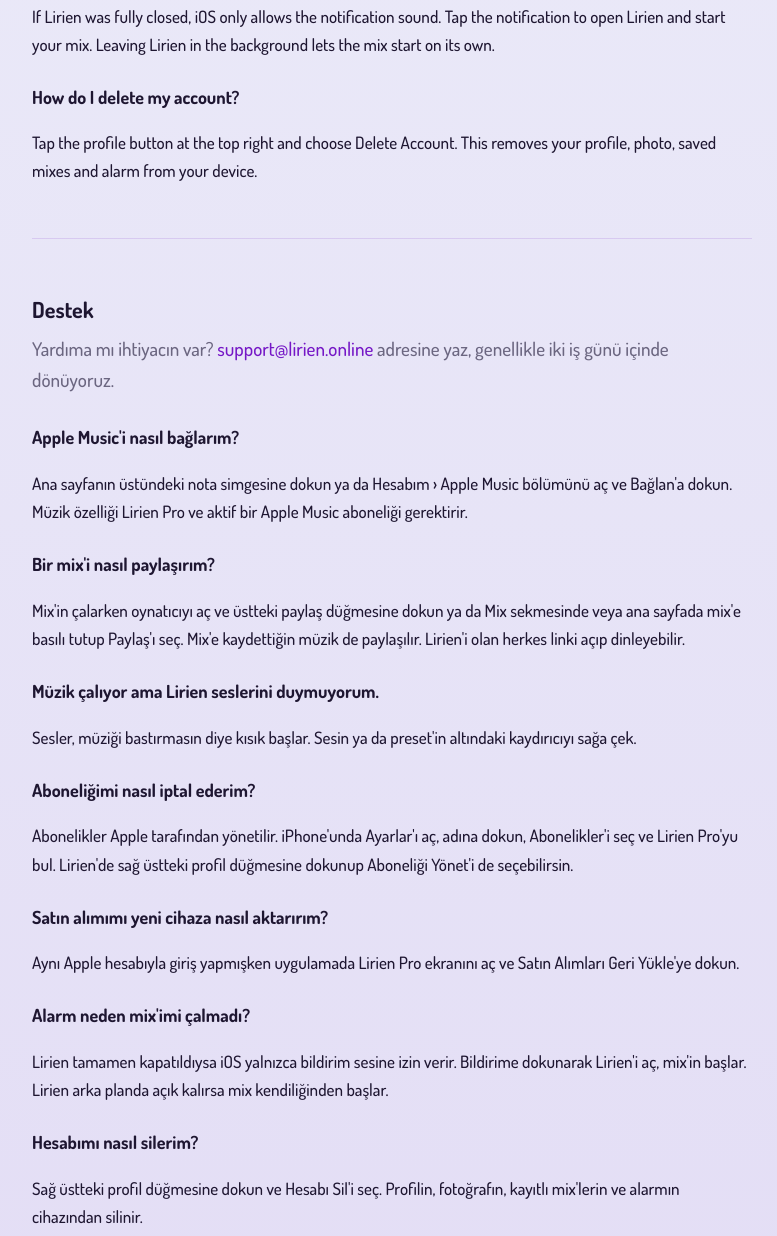
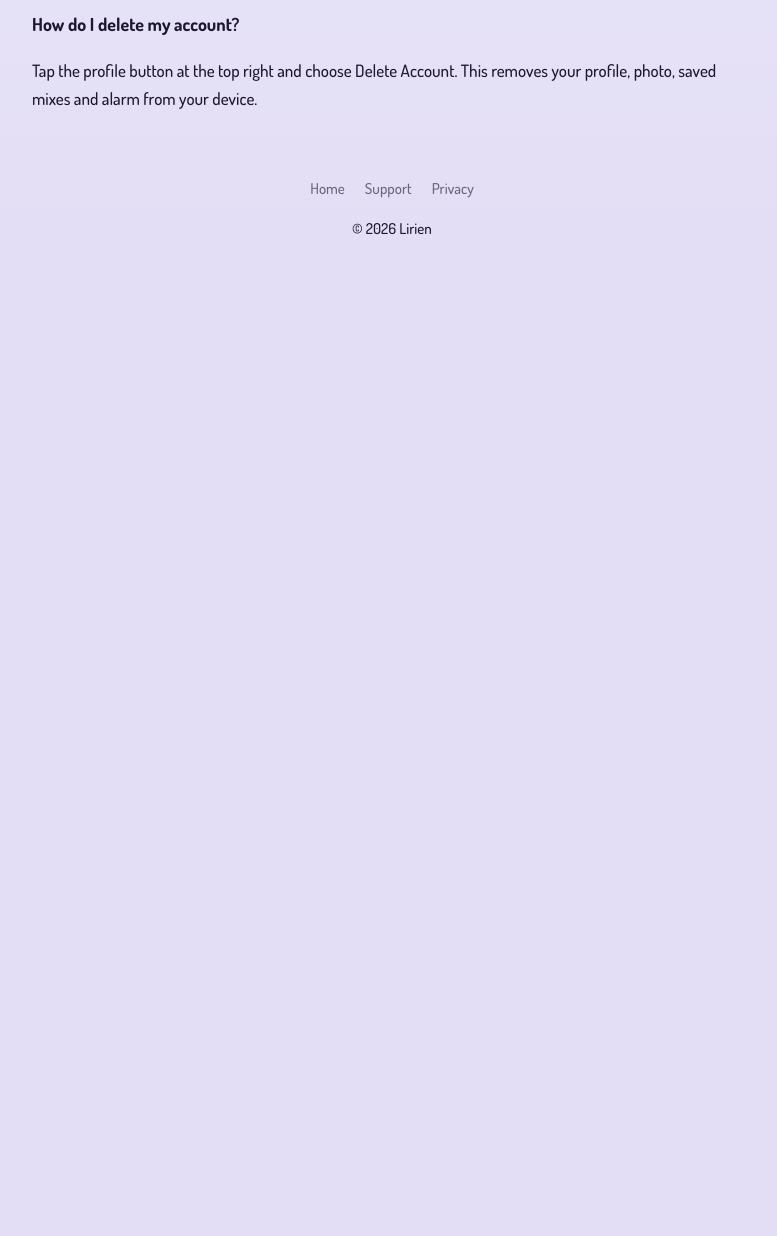
Before and after one commit to ateserkoc/lirien-site, a plain HTML site: page support/index.html in a window 1280 px wide. Shown: the part 1056-2292 px from the top of the page, without its empty margins (248-1025 px from the left). After the commit the page ends 1368 px from the top, so only its background shows below. Drawn offline with Linux system fonts and the light colour scheme.

Commit message:
Destek ve mix sayfası yalnızca İngilizce; playlist yedekleri

```diff
--- a/support/index.html
+++ b/support/index.html
@@ -16,7 +16,6 @@
   </header>
 
   <h1>Support</h1>
-  <div class="lang"><a href="#en">English</a><a href="#tr">Türkçe</a></div>
 
   <section id="en">
     <p class="lead">Need help? Write to <a href="mailto:support@lirien.online">support@lirien.online</a> and we'll get back to you, usually within two business days.</p>
@@ -38,28 +37,6 @@
     <p>Tap the profile button at the top right and choose Delete Account. This removes your profile, photo, saved mixes and alarm from your device.</p>
   </section>
 
-  <hr>
-
-  <section id="tr" lang="tr">
-    <h2>Destek</h2>
-    <p class="lead">Yardıma mı ihtiyacın var? <a href="mailto:support@lirien.online">support@lirien.online</a> adresine yaz, genellikle iki iş günü içinde dönüyoruz.</p>
-
-    <h3>Apple Music'i nasıl bağlarım?</h3>
-    <p>Ana sayfanın üstündeki nota simgesine dokun ya da Hesabım › Apple Music bölümünü aç ve Bağlan'a dokun. Müzik özelliği Lirien Pro ve aktif bir Apple Music aboneliği gerektirir.</p>
-    <h3>Bir mix'i nasıl paylaşırım?</h3>
-    <p>Mix'in çalarken oynatıcıyı aç ve üstteki paylaş düğmesine dokun ya da Mix sekmesinde veya ana sayfada mix'e basılı tutup Paylaş'ı seç. Mix'e kaydettiğin müzik de paylaşılır. Lirien'i olan herkes linki açıp dinleyebilir.</p>
-    <h3>Müzik çalıyor ama Lirien seslerini duymuyorum.</h3>
-    <p>Sesler, müziği bastırmasın diye kısık başlar. Sesin ya da preset'in altındaki kaydırıcıyı sağa çek.</p>
-    <h3>Aboneliğimi nasıl iptal ederim?</h3>
-    <p>Abonelikler Apple tarafından yönetilir. iPhone'unda Ayarlar'ı aç, adına dokun, Abonelikler'i seç ve Lirien Pro'yu bul. Lirien'de sağ üstteki profil düğmesine dokunup Aboneliği Yönet'i de seçebilirsin.</p>
-    <h3>Satın alımımı yeni cihaza nasıl aktarırım?</h3>
-    <p>Aynı Apple hesabıyla giriş yapmışken uygulamada Lirien Pro ekranını aç ve Satın Alımları Geri Yükle'ye dokun.</p>
-    <h3>Alarm neden mix'imi çalmadı?</h3>
-    <p>Lirien tamamen kapatıldıysa iOS yalnızca bildirim sesine izin verir. Bildirime dokunarak Lirien'i aç, mix'in başlar. Lirien arka planda açık kalırsa mix kendiliğinden başlar.</p>
-    <h3>Hesabımı nasıl silerim?</h3>
-    <p>Sağ üstteki profil düğmesine dokun ve Hesabı Sil'i seç. Profilin, fotoğrafın, kayıtlı mix'lerin ve alarmın cihazından silinir.</p>
-  </section>
-
   <footer><p><a href="/">Home</a><a href="/support/">Support</a><a href="/privacy/">Privacy</a></p><p>© 2026 Lirien</p></footer>
 </div>
 </body>
```
Also changed, not shown: mix/index.html (+1 -10 lines).
